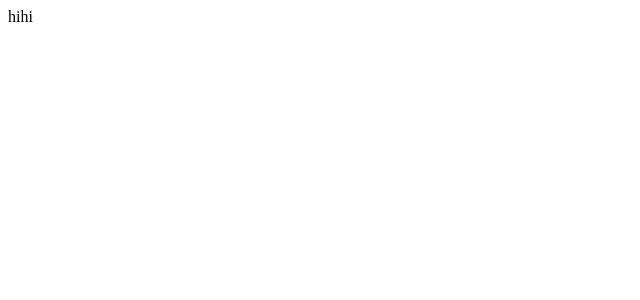
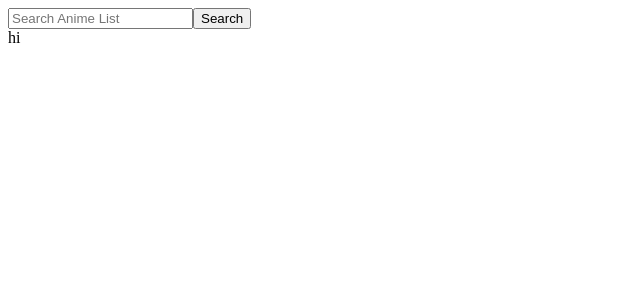
Before and after one commit to kaushal-patel197/anime-tracker, a React (Vite) app: page / in a window 1280 px wide. Shown: the top 300 px of the page, without its empty margins (0-640 px from the left). Built offline with nearby package versions, Linux system fonts and the light colour scheme.

Commit message:
feat: dummy search bar

```diff
--- a/src/components/SearchBar.jsx
+++ b/src/components/SearchBar.jsx
@@ -1,6 +1,25 @@
+import { useEffect, useState } from 'react'
+
 const SearchBar = (props) => {
-  const { hi } = props
-  return <>{hi}</>
+  const [searchTerm, setSearchTerm] = useState('')
+
+  const handleChange = (e) => {
+    setSearchTerm(e.target.value)
+  }
+
+  const handleSubmit = (e) => {
+    e.preventDefault()
+    console.log(searchTerm)
+  }
+
+  return (
+    <>
+      <form onSubmit={handleSubmit}>
+        <input placeholder="Search Anime List" onChange={handleChange} />
+        <button type="submit">Search</button>
+      </form>
+    </>
+  )
 }
 
 export default SearchBar
```
